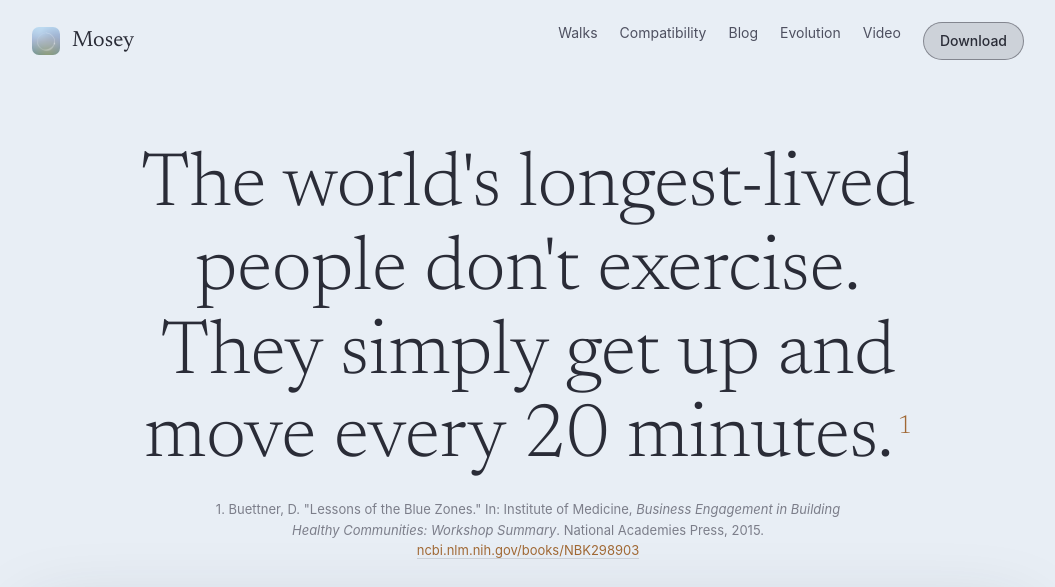
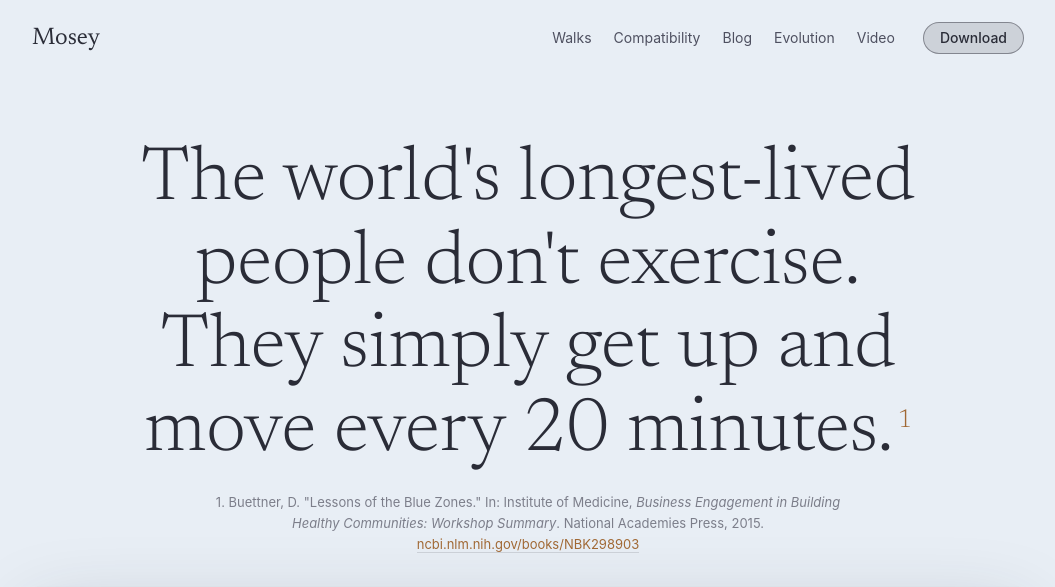
Before and after one commit to akaalias/mosey-site, a Jekyll site: the page built from index.html, in a window 1280 px wide. Shown: the top 587 px of the page, without its empty margins (112-1167 px from the left). Built offline with Jekyll 4.4.1, drawn with Linux system fonts in a browser that asks for light colours.

Commit message:
Nav: the icon out; wordmark, links and button on one centre line
Co-Authored-By: Claude Fable 5.1 <noreply@anthropic.com>

```diff
--- a/_layouts/default.html
+++ b/_layouts/default.html
@@ -47,10 +47,9 @@
   a:hover, a:focus-visible { border-bottom-color:var(--accent); outline:none; }
   .serif, h1, h2, h3 { font-family:"Newsreader", "New York", ui-serif, Georgia, serif; font-weight:300; margin:0; text-wrap:balance; }
   .kicker { font-size:11px; font-weight:600; letter-spacing:.32em; text-transform:uppercase; color:var(--muted); }
-  nav { max-width:1040px; margin:0 auto; padding:22px 24px; display:flex; align-items:center; gap:28px; }
-  nav .brand { display:flex; align-items:center; gap:12px; border:0; color:var(--ink); font-family:"Newsreader", "New York", ui-serif, Georgia, serif; font-size:22px; }
-  nav .brand img { width:28px; height:28px; border-radius:7px; }
-  nav .links { margin-left:auto; display:flex; gap:22px; font-size:14px; }
+  nav { max-width:1040px; margin:0 auto; padding:22px 24px; display:flex; align-items:center; gap:28px; }   /* one centre line: the wordmark, the links, the button */
+  nav .brand { border:0; color:var(--ink); font-family:"Newsreader", "New York", ui-serif, Georgia, serif; font-size:24px; line-height:1; }
+  nav .links { margin-left:auto; display:flex; align-items:center; gap:22px; font-size:14px; line-height:1; }
   nav .links a { border:0; color:var(--ink-2); }
   nav .links a:hover { color:var(--ink); }
   main { max-width:1040px; margin:0 auto; padding:0 24px 96px; }
@@ -66,7 +65,7 @@
   .btn.quiet { background:none; border-color:transparent; color:var(--ink-2); }
   .btn.soon { cursor:default; color:var(--ink-2); border-style:dashed; background:none; }
   .btn.soon:hover { background:none; border-color:rgba(42,44,55,.55); }
-  nav .links a.btn.small { padding:7px 16px; color:var(--ink); border:1px solid rgba(42,44,55,.45); }
+  nav .links a.btn.small { padding:8px 16px; color:var(--ink); border:1px solid rgba(42,44,55,.45); line-height:1; margin-left:6px; }
   footer { max-width:1040px; margin:0 auto; padding:28px 24px 48px; border-top:1px solid var(--hair); display:flex; flex-wrap:wrap; gap:18px 28px; font-size:13px; color:var(--muted); }
   footer a { color:var(--ink-2); border:0; }
   @media (prefers-reduced-motion: reduce) { * { animation: none !important; transition: none !important; } }
@@ -94,7 +93,7 @@
 <body>
 {% if page.field %}<canvas class="field" id="field" aria-hidden="true"></canvas><div class="scrim" aria-hidden="true"></div>{% endif %}
 <nav>
-  <a class="brand" href="{{ site.baseurl }}/"><img src="{{ site.baseurl }}/assets/img/icon.png" alt="">Mosey</a>
+  <a class="brand" href="{{ site.baseurl }}/">Mosey</a>
   <div class="links">
     <a href="{{ site.baseurl }}/walks/">Walks</a>
     <a href="{{ site.baseurl }}/pads/">Compatibility</a>
```
